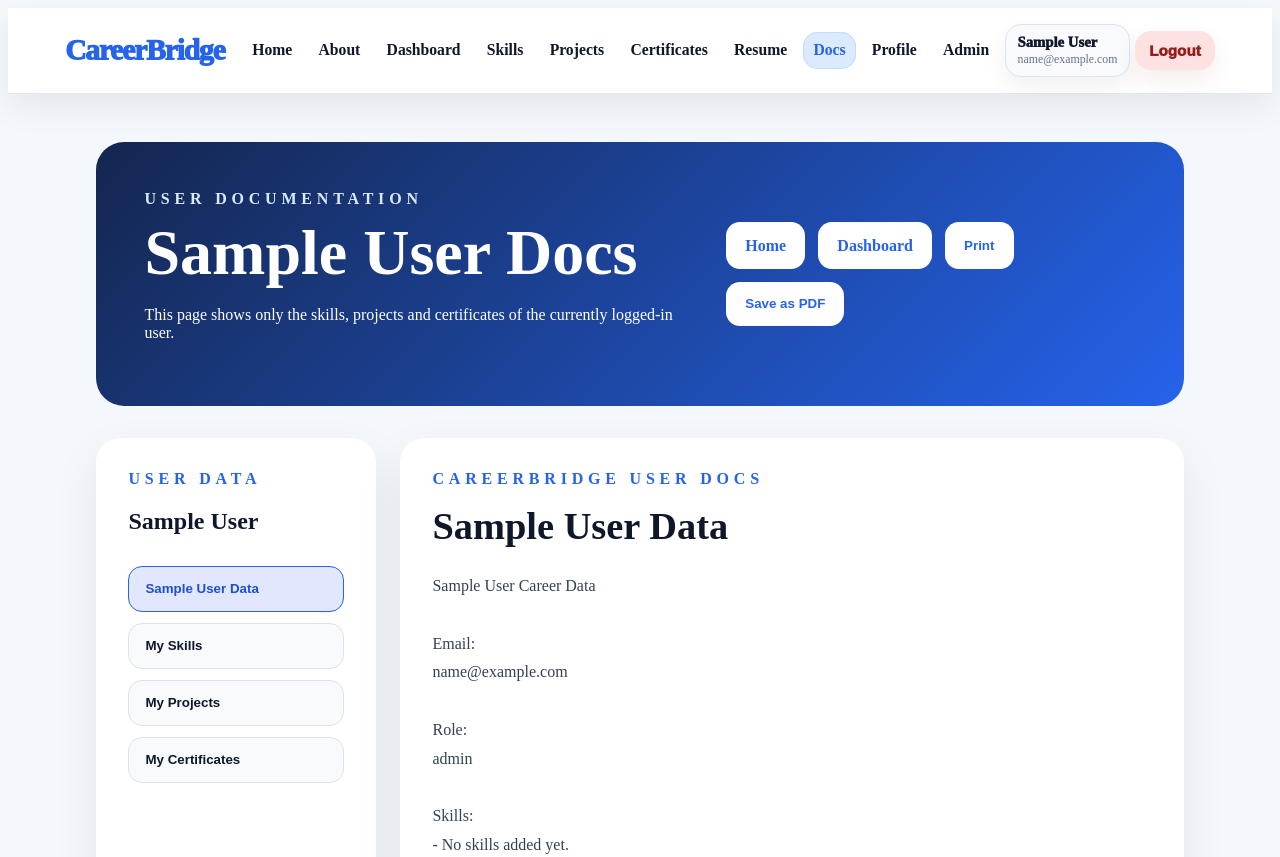
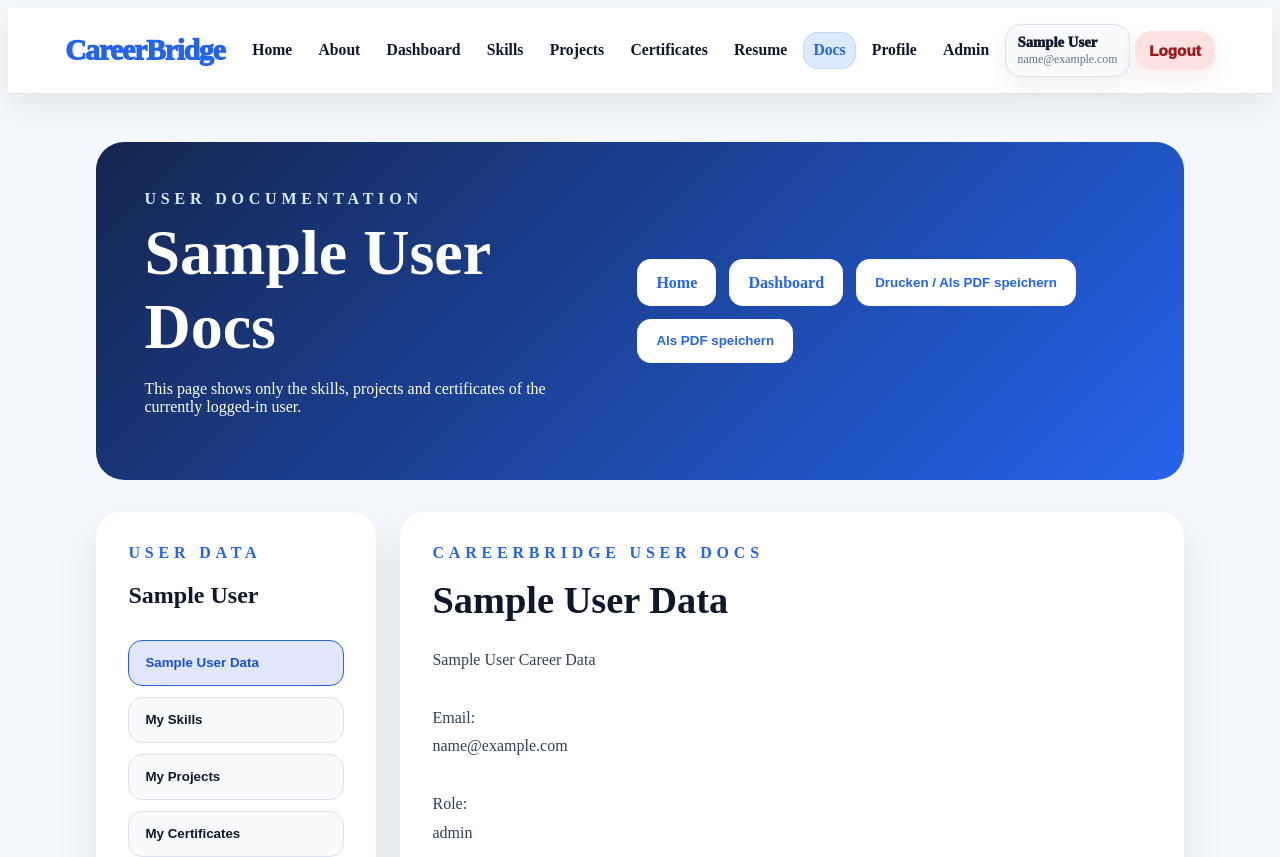
Before and after one commit to Raniaelsayed12/CareerBridge, a Vue app in the folder frontend/: page /docs in a window 1280 px wide. Shown: the top 857 px of the page. Built offline with nearby package versions, Linux system fonts and the light colour scheme; no server answers; sample sign-in values are in the browser's storage.

Commit message:
Update docs print button label

```diff
--- a/frontend/src/views/Docs.vue
+++ b/frontend/src/views/Docs.vue
@@ -13,8 +13,8 @@
       <div class="hero-actions">
         <RouterLink to="/" class="btn light">Home</RouterLink>
         <RouterLink to="/dashboard" class="btn light">Dashboard</RouterLink>
-        <button class="btn light" @click="printDoc">Print</button>
-        <button class="btn light" @click="printDoc">Save as PDF</button>
+        <button class="btn light" @click="printDoc">Drucken / Als PDF speichern</button>
+        <button class="btn light" @click="printDoc">Als PDF speichern</button>
       </div>
     </section>
 
```
